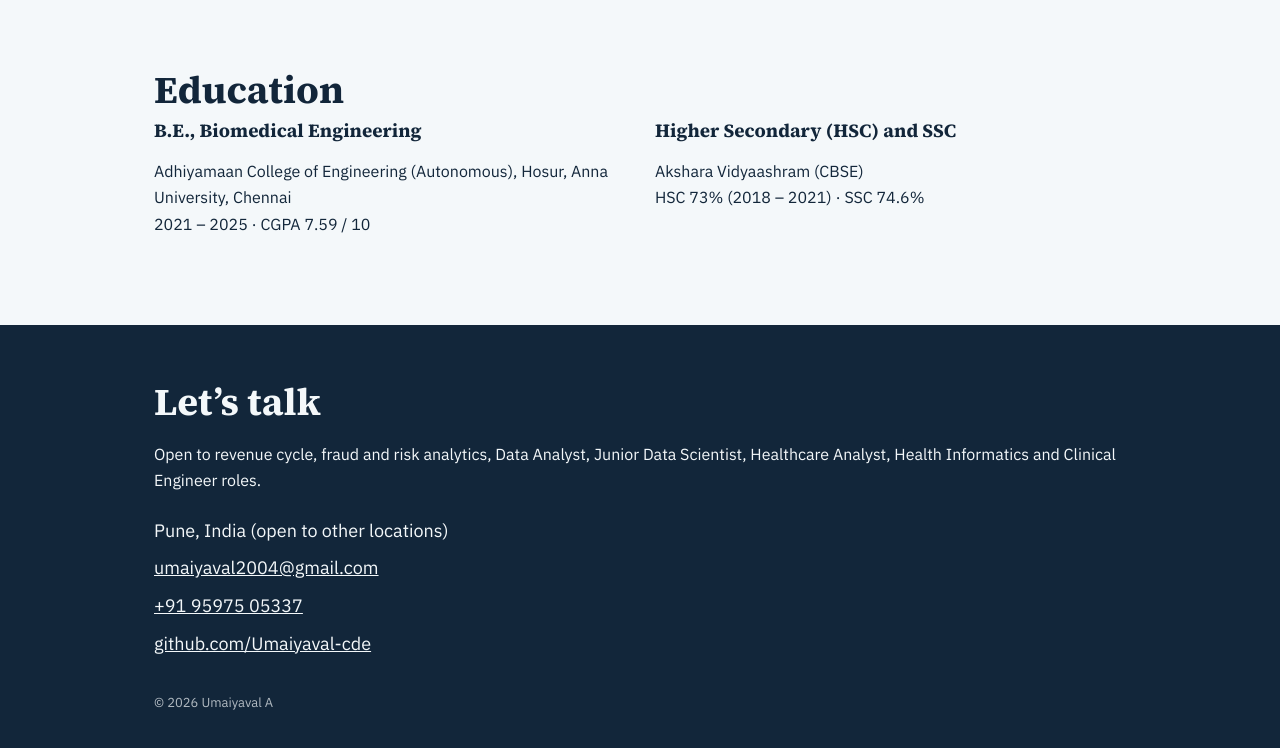
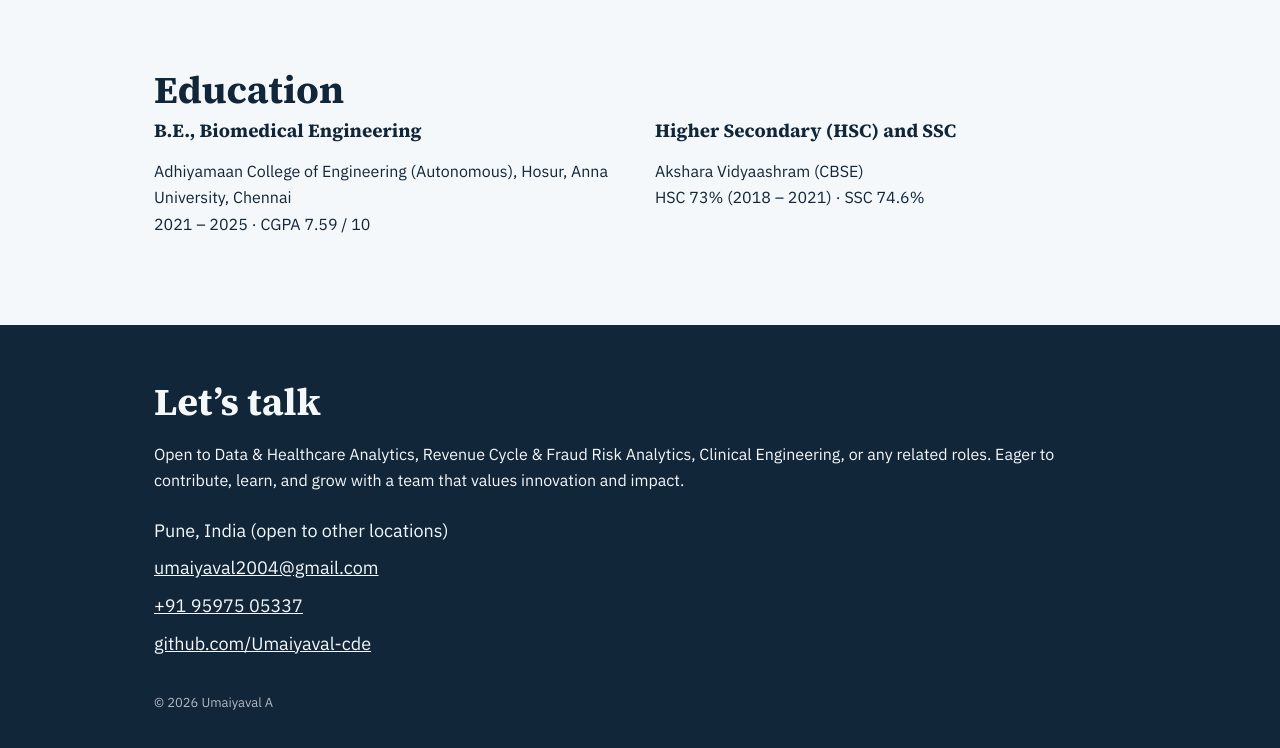
Before and after one commit to Umaiyaval-cde/portfolio, a plain HTML site: page index.html in a window 1280 px wide. Shown: the part 6869-7617 px from the top of the page. Drawn offline with Linux system fonts and the light colour scheme.

Commit message:
Revise contact section for job opportunities
Updated the contact paragraph to reflect new job interests and roles.

```diff
--- a/index.html
+++ b/index.html
@@ -262,7 +262,7 @@ footer{font-size:13px;opacity:.7;margin-top:34px}
 
 <div class="contact" id="contact"><div class="wrap">
 <h2>Let’s talk</h2>
-<p>Open to revenue cycle, fraud and risk analytics, Data Analyst, Junior Data Scientist, Healthcare Analyst, Health Informatics and Clinical Engineer roles.</p>
+<p>Open to Data & Healthcare Analytics, Revenue Cycle & Fraud Risk Analytics, Clinical Engineering, or any related roles. Eager to contribute, learn, and grow with a team that values innovation and impact.</p>
 <ul>
 <li>Pune, India (open to other locations)</li><li><a href="mailto:umaiyaval2004@gmail.com">umaiyaval2004@gmail.com</a></li>
 <li><a href="tel:+919597505337">+91 95975 05337</a></li>
```
